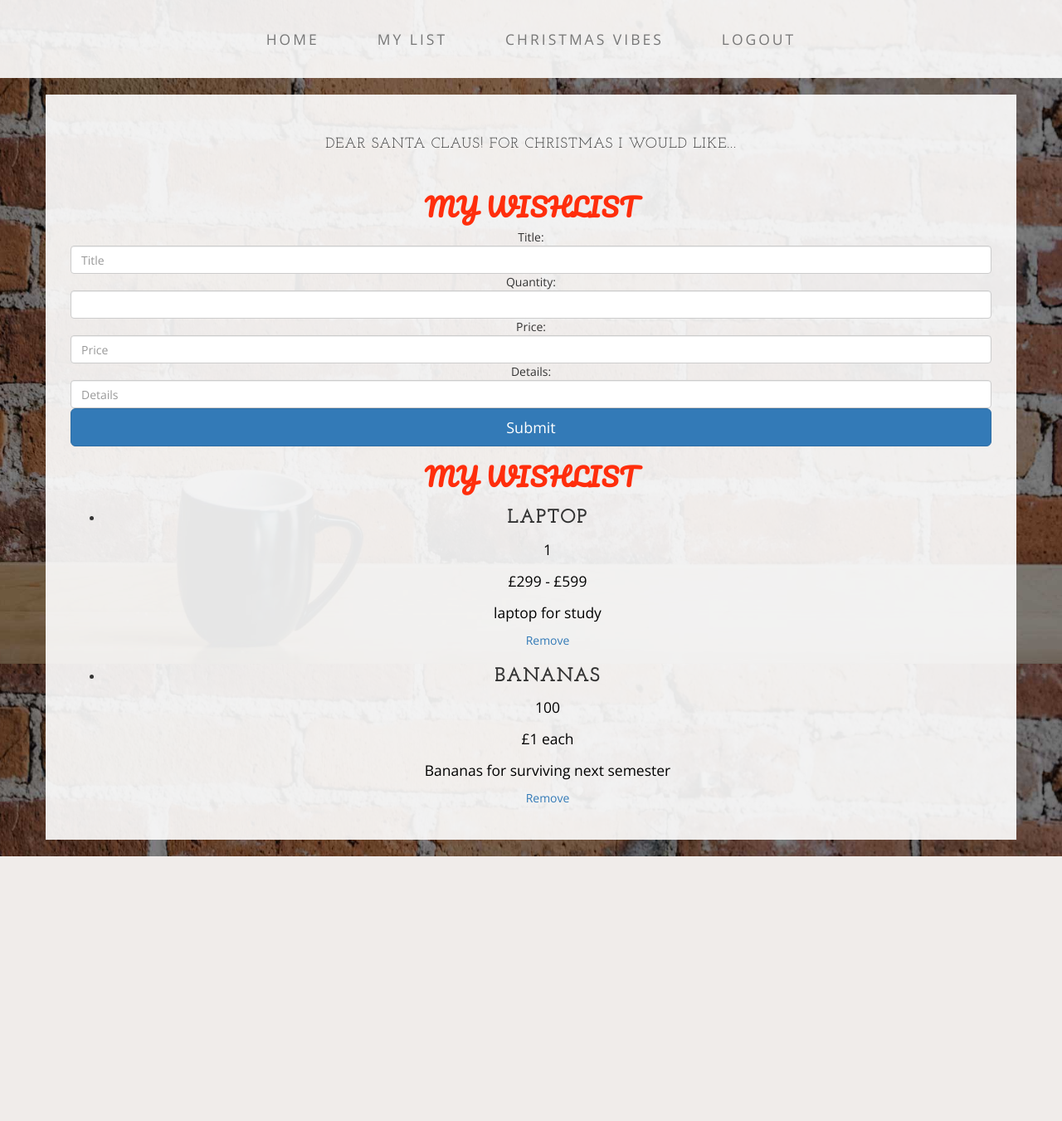
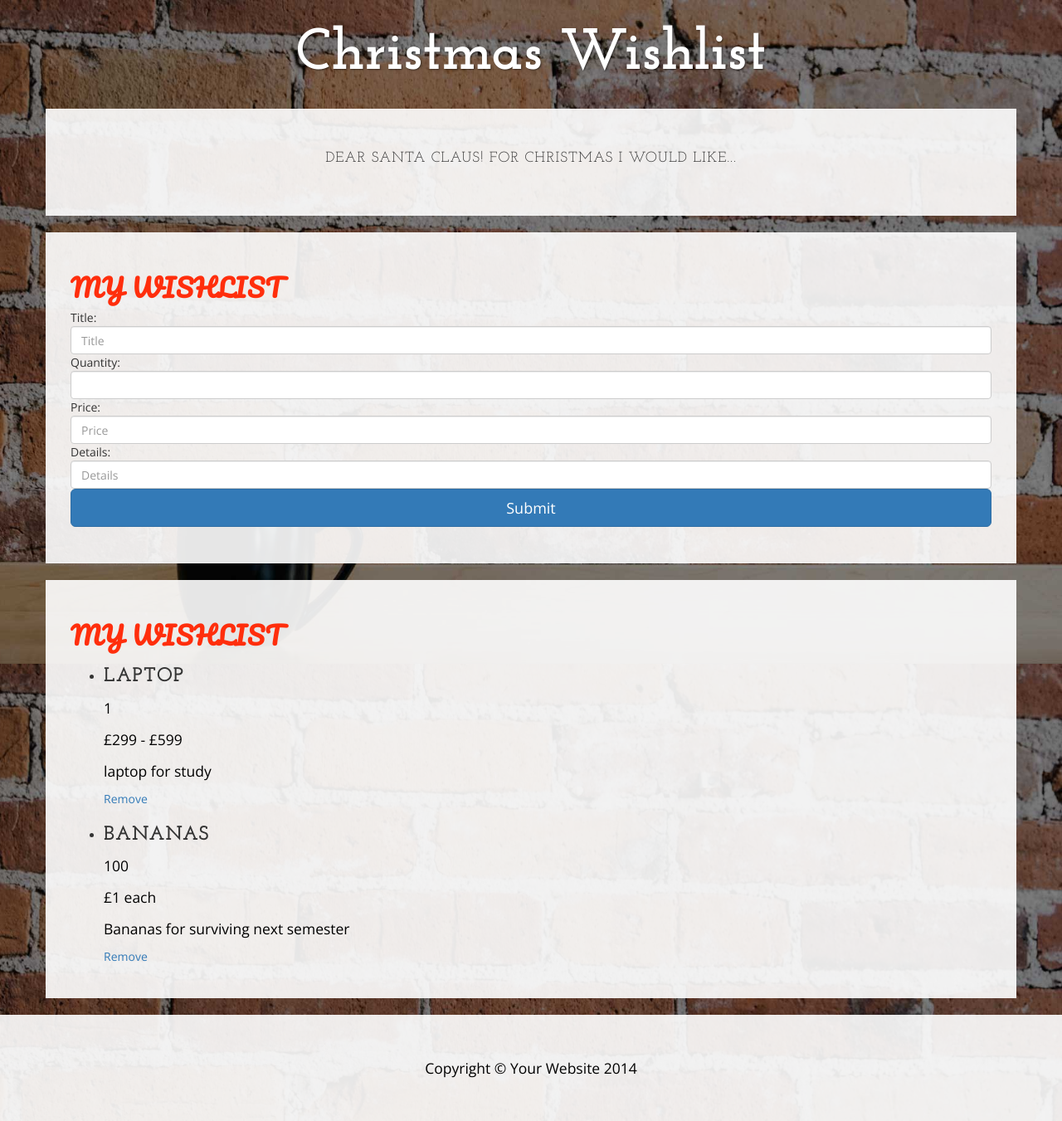
Before and after one commit to emmareavley95/set09103_cw2, a Flask app: page /index in a window 1280 px wide. Shown: the whole page at 83% size. Before the commit the page ends 1032 px from the top, so only its background shows below. Run offline with Flask 2, Linux system fonts and the light colour scheme; data comes from the database, SQL or seed files in the repository; some libraries are stand-ins or nearby versions.

Commit message:
change for css

```diff
--- a/src/templates/index.html
+++ b/src/templates/index.html
@@ -18,6 +18,7 @@
 </head>
 
 <body>
+  <div class="brand">Christmas Wishlist</div>
   <nav class="navbar navbar-default" role="navigation">
     <div class="container">
       <div class="navbar-header">
@@ -28,8 +29,8 @@
           <span class="icon-bar"></span>
         </button>
 
-        <a href="/index" class="navbar-brand"><img class="logo" id="logo" src="static/images/logo.png" alt="logo"></a>
-        </div>
+  <!--      <a href="/index" class="navbar-brand"><img class="logo" id="logo" src="static/images/logo.png" alt="logo"></a>
+        </div> -->
      <!-- <div class="collapse navbar-collapse"
      id="bs-example-navbar-collapse-1"> -->
         <ul class="nav navbar-nav">
@@ -62,7 +63,12 @@
 
           {{ result }}
           </br>
-
+        </div>
+      </div>
+    </div>
+    <div class="row">
+      <div class="box">
+        <div class="col-lg-12">
           <h2 class="title">My Wishlist</h2>
 
           <form action="{{ url_for('add') }}" method="POST" name="wishlist">
@@ -72,7 +78,13 @@
             Details: <input type="text" name="details" id="details" class="form-control" placeholder="Details" />
             <button type="submit" name="submit" id="Submit" class="btn btn-lg btn-primary btn-block">Submit</button>
           </form>
+        </div>
+      </div>
+    </div>
 
+    <div class="row">
+      <div class="box">
+        <div class="col-lg-12">
           <h2 class="title">My Wishlist</h2>
           <ul class="mywishlist">
 
@@ -103,4 +115,13 @@
   }
 </style>
 </body>
+<footer>
+  <div class="container">
+    <div class="row">
+      <div class="col-lg-12 text-center">
+        <p>Copyright &copy; Your Website 2014</p>
+      </div>
+    </div>
+  </div>
+</footer>
 </html>
```
